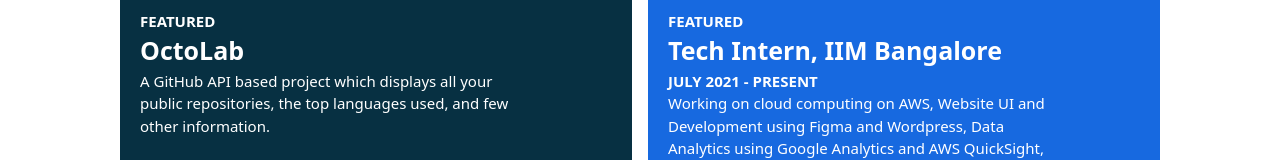
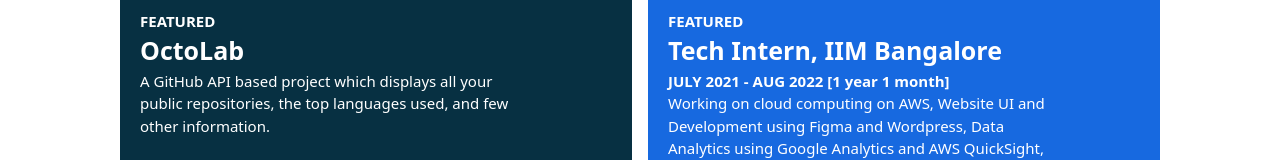
Before and after one commit to ajaykrupalk/Portfolio, a Vue app: page / in a window 1280 px wide. Shown: the part 389-549 px from the top of the page. Built offline with nearby package versions, Linux system fonts and the light colour scheme.

Commit message:
Update FtCards.vue

```diff
--- a/src/components/FtCards.vue
+++ b/src/components/FtCards.vue
@@ -14,7 +14,7 @@
             <div class="flex flex-col bg-dark-blue p-5 max-w-lg text-white h-80">
                 <h1 class="text-sm font-bold">FEATURED</h1>
                 <h1 class="text-md-lg font-bold">Tech Intern, IIM Bangalore</h1>
-                <p CLASS="text-sm font-semibold">JULY 2021 - PRESENT</p>
+                <p CLASS="text-sm font-semibold">JULY 2021 - AUG 2022 [1 year 1 month]</p>
                 <p class="w-5/6 text-sm">Working on cloud computing on AWS, Website UI and Development using Figma and Wordpress, Data Analytics using Google Analytics and AWS QuickSight, and current trending technologies related to  MOOCs - Massive Open Online Courses.</p>
             </div>
         </div>
```
